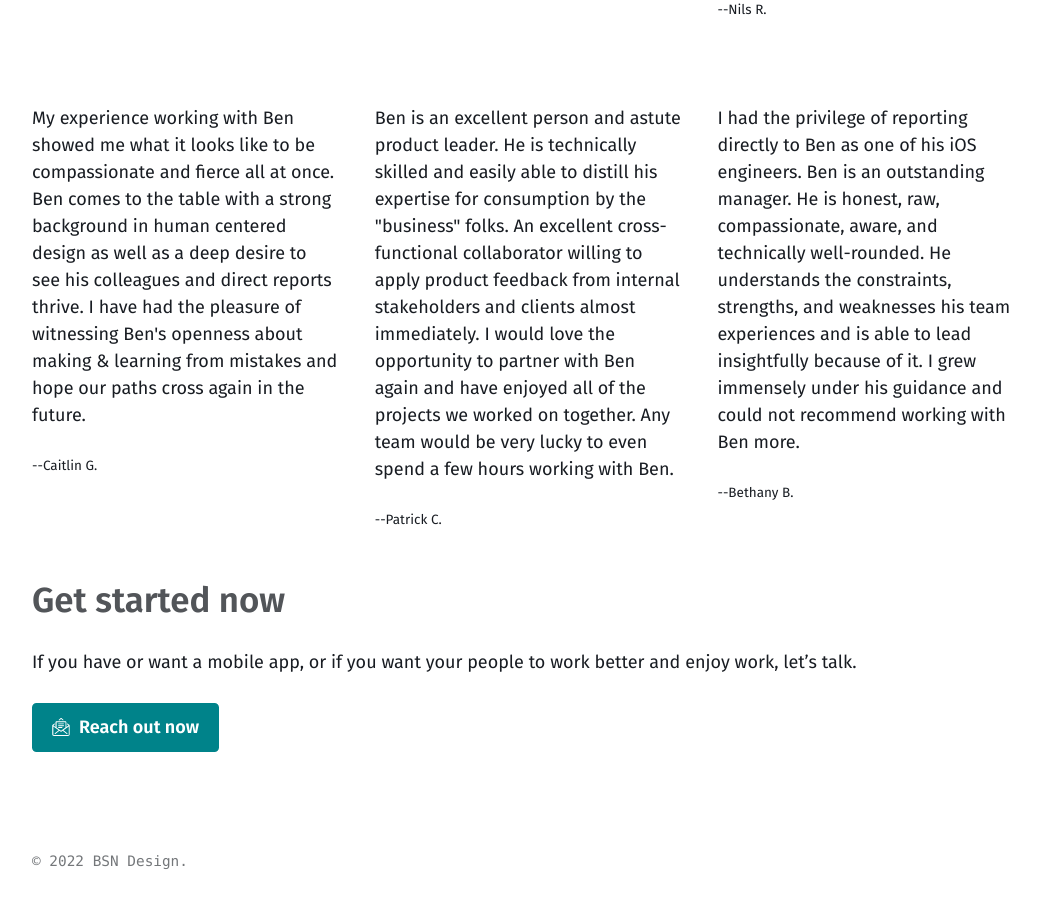
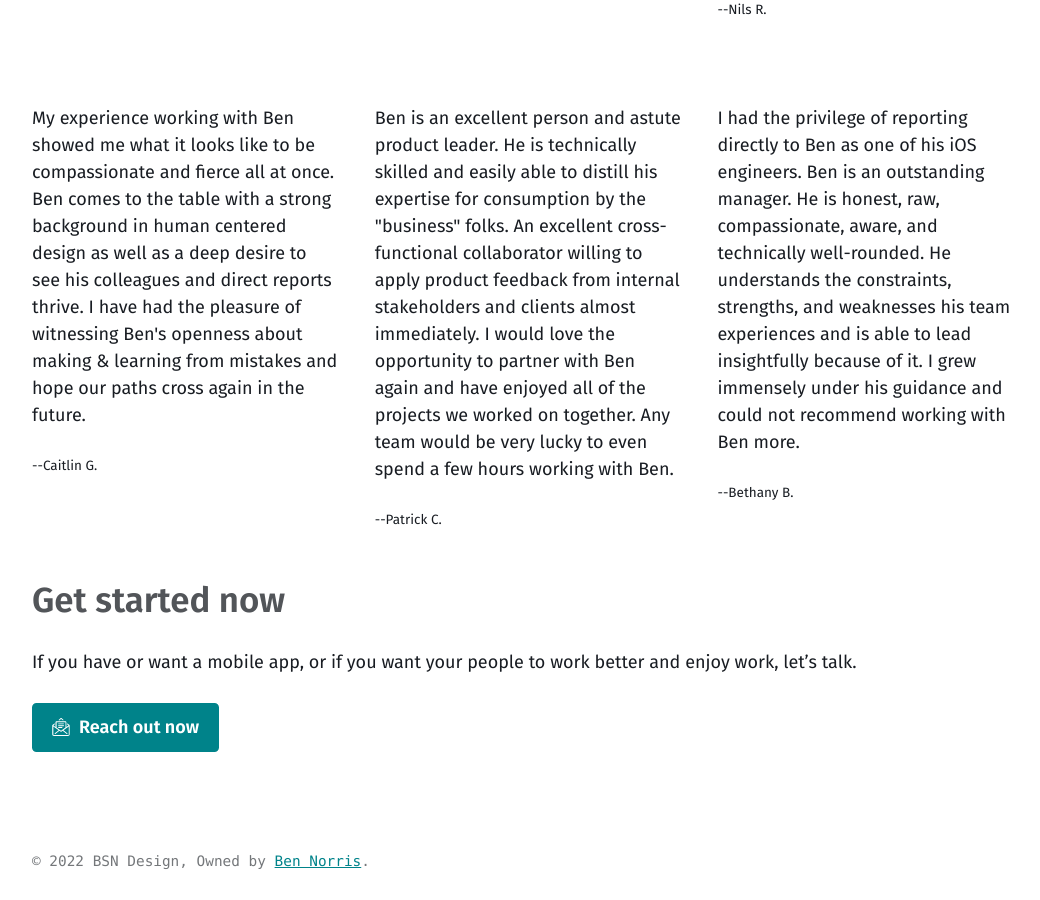
Before and after one commit to bsn-design/bsn-design.github.io, a Jekyll site: the page built from index.html, in a window 1280 px wide and 900 px high, scrolled down 4350 px. Shown: the whole window, without its empty margins (40-1080 px from the left). Built offline with Jekyll 4.4.1, drawn with Linux system fonts in a browser that asks for light colours.

Commit message:
Add link to footer

```diff
--- a/_includes/footer.html
+++ b/_includes/footer.html
@@ -4,7 +4,7 @@
       {% if site.copyright %}
         {{ site.copyright | markdownify }}
       {% else %}
-        <p>&copy; {{ site.time | date: '%Y' }} {{ site.title }}.</p>
+        <p>&copy; {{ site.time | date: '%Y' }} {{ site.title }}, Owned by <a href="https://bennorris.org">Ben Norris</a>.</p>
       {% endif %}
     </div>
   </div>
```
